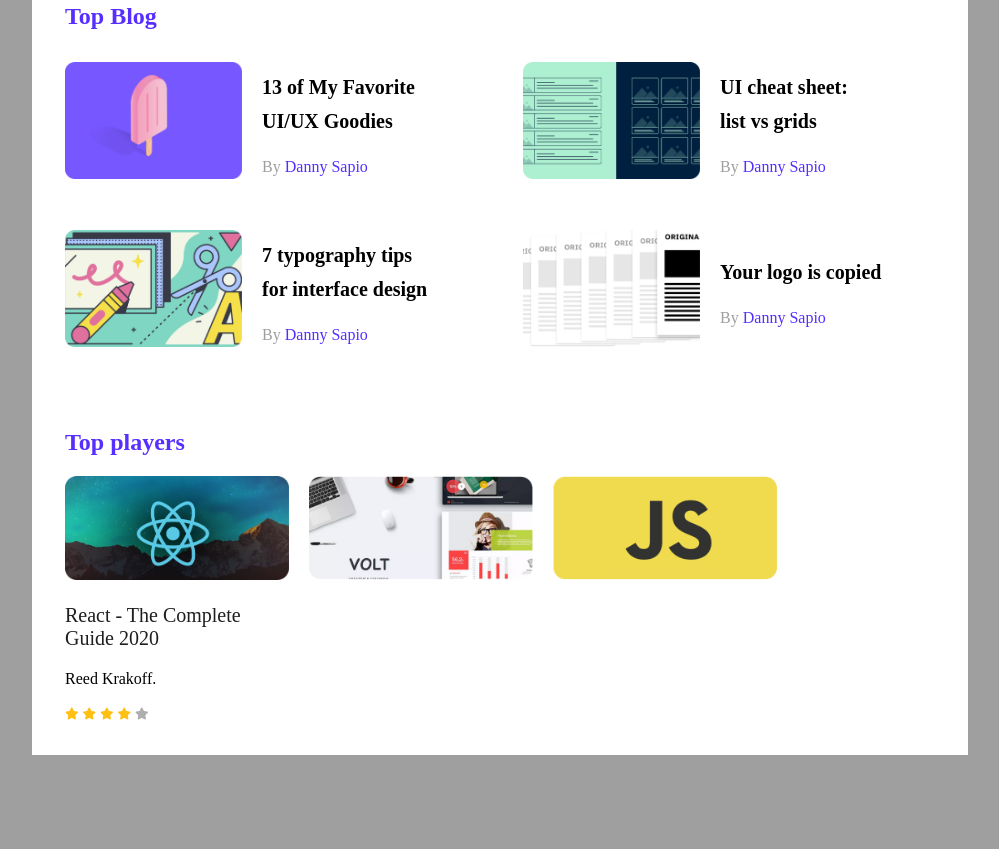
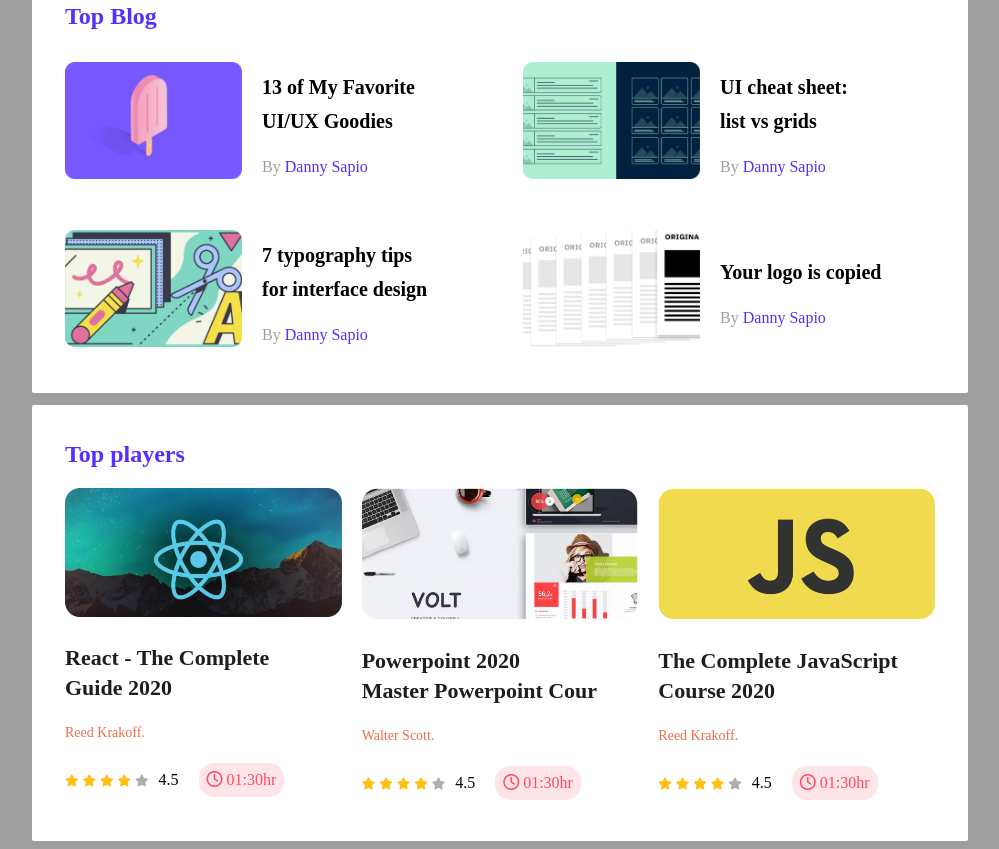
Before and after one commit to nahidulhasan4/leaderboard, a plain HTML site: page index.html in a window 1280 px wide. Shown: the part 300-1149 px from the top of the page, without its empty margins (140-1139 px from the left). Before the commit the page ends 1063 px from the top, so only its background shows below. Drawn offline with Linux system fonts and the light colour scheme.

Commit message:
leader board secound section data

```diff
--- a/index.html
+++ b/index.html
@@ -87,7 +87,7 @@
             </div>
         </div>
     </section>
-    <section class="container">
+    <section class="container secound-container">
         <h2 Top class="topplayer-title">Top players</h2>
         <div class="courses">
             <div class="coures">
@@ -95,7 +95,7 @@
                     <img src="images/courses/course-1.png" alt="">
                 </div>
                 <div class="coures-dital">
-                    <h3 class="course-title">React - The Complete
+                    <h3 class="course-title">React - The Complete <br>
                         Guide 2020
                     </h3>
                     <p class="course-author">Reed Krakoff.</p>
@@ -108,16 +108,61 @@
                     <i class="fa-solid fa-star filled"></i>
                     <i class="fa-solid fa-star emty"></i>
                     </div>
+                    <p>4.5</p>
+                    <div class="course-duration">
+                        <i class="fa-regular fa-clock"></i>
+                        01:30hr
+                    </div>
                 </div>
             </div>
             <div class="coures">
                 <div class="coures-banner">
                     <img src="images/courses/course-2.png" alt="">
                 </div>
+                <div class="coures-dital">
+                    <h3 class="course-title">Powerpoint 2020 <br>
+                        Master Powerpoint Cour
+                    </h3>
+                    <p class="course-author">Walter Scott.</p>
+                </div>
+                <div class="courses-info">
+                    <div>
+                    <i class="fa-solid fa-star filled"></i>
+                    <i class="fa-solid fa-star filled"></i>
+                    <i class="fa-solid fa-star filled"></i>
+                    <i class="fa-solid fa-star filled"></i>
+                    <i class="fa-solid fa-star emty"></i>
+                    </div>
+                    <p>4.5</p>
+                    <div class="course-duration">
+                        <i class="fa-regular fa-clock"></i>
+                        01:30hr
+                    </div>
+                </div>
             </div>
             <div class="coures">
                 <div class="coures-banner">
                     <img src="images/courses/course-3.png" alt="">
+                </div>
+                <div class="coures-dital">
+                    <h3 class="course-title">The Complete JavaScript
+                        Course 2020
+                    </h3>
+                    <p class="course-author">Reed Krakoff.</p>
+                </div>
+                <div class="courses-info">
+                    <div>
+                    <i class="fa-solid fa-star filled"></i>
+                    <i class="fa-solid fa-star filled"></i>
+                    <i class="fa-solid fa-star filled"></i>
+                    <i class="fa-solid fa-star filled"></i>
+                    <i class="fa-solid fa-star emty"></i>
+                    </div>
+                    <p>4.5</p>
+                    <div class="course-duration">
+                        <i class="fa-regular fa-clock"></i>
+                        01:30hr
+                    </div>
                 </div>
             </div>
         </div>
--- a/leader.css
+++ b/leader.css
@@ -19,6 +19,7 @@
     background-color: #ffff;
     width: 870px;
     padding: 33px;
+    border-radius: 2px;
 }
 /* top players section styles */
 .topplayer-title{
@@ -92,26 +93,42 @@
 /* ---------------------------
 courses section design styles
 ------------------------------*/
+.secound-container{
+    margin-top: 1%;
+    border-radius: 2px;
+}
 .courses{
-    display: flex;
+    display: grid;
+    grid-template-columns: repeat(3, 1fr);
     gap: 20px;
 
 }
 .courses .coures-banner img{
 
-    width: 224px;
-    height: 104px;
+    width: 100%;
+    height: 100%;
 }
 .coures-dital{
-    width: 224px;
+    width: 100%;
 }
 .course-title{
-    font-weight: 500;
-    font-size: 20px;
+    font-weight: 700;
+    font-size: 22px;
     color: #1E1E1E;
+    width: 100%;
+    line-height: 30px;
+}
+.course-author{
+    color:  #ED6B4F;
+    font-size: 14px;
 }
 .fa-star.filled{
     color: #FFC014;
+}
+.courses-info{
+    display: flex;
+    align-items: center;
+    gap: 10px;
 }
 .fa-star{
     font-size: 12px;
@@ -119,3 +136,10 @@
 .fa-star.emty{
     color: #AEAEAE;
 }
+.course-duration {
+    background: #FFE4E8;
+    border-radius: 15px;
+    padding: 8px;
+    color: #FF4A60;
+    margin-left: 10px;
+}
```
